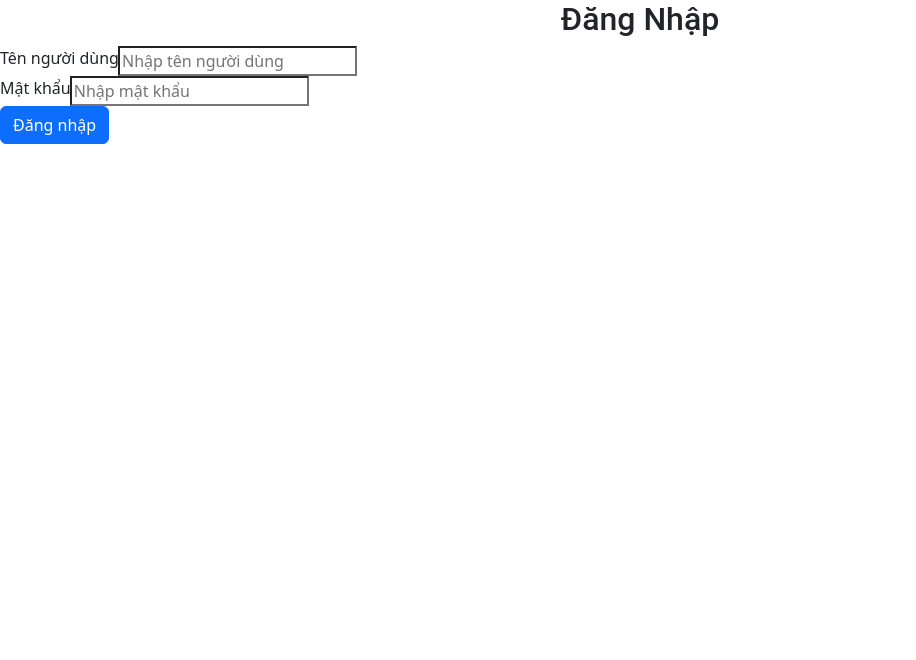
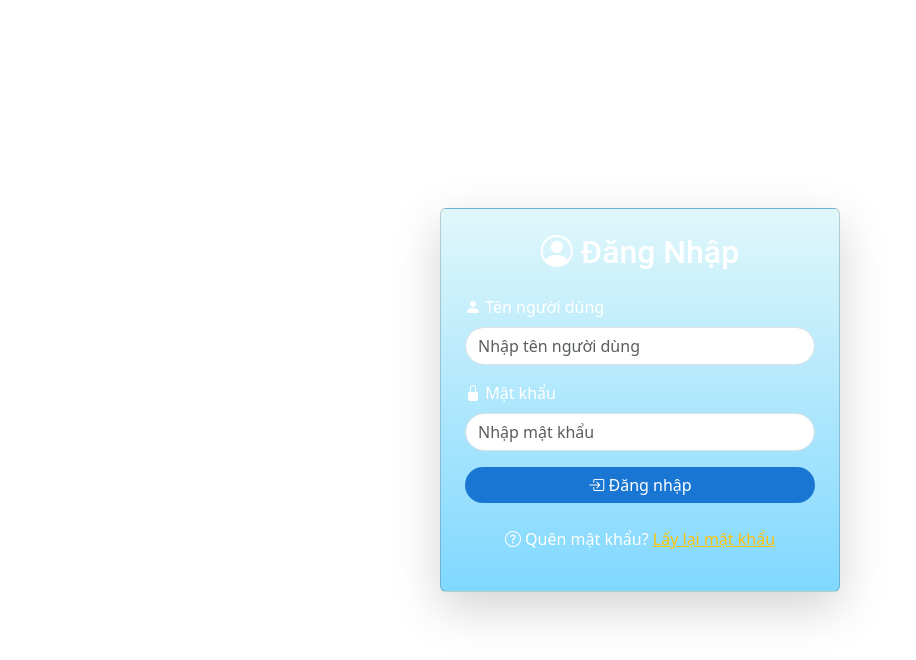
Before and after one commit to Yudov03/SSPS, a React (Vite) app in the folder Frontend/SSPS/: page / in a window 1280 px wide. Shown: the top 660 px of the page, without its empty margins (0-916 px from the left). Built offline with nearby package versions, Linux system fonts and the light colour scheme.

Commit message:
duy hieu update

```diff
--- a/Frontend/SSPS/src/component/Printer/add.jsx
+++ b/Frontend/SSPS/src/component/Printer/add.jsx
@@ -218,7 +218,7 @@ export default function AddPrinter() {
       </StyledHeader>
       <hr />
       <div className="mx-5" style={{}}>
-        <div>
+        <div class="was-validated">
           <div className="row">
             <div className="col-5">
               <div className="input-file-wrapper">
@@ -228,28 +228,33 @@ export default function AddPrinter() {
               <div className="">
                 <label style={{ fontWeight: 'bold' }} htmlFor="statusid"></label>
                 <div className="form-check form-switch ms-2">
-                    < input className="form-check-input" type="checkbox" role="switch" id="statusid" checked={values.status==="E"} onClick={e => setValues({ ...values, status: values.status==="E"?"D":"E", condition: values.status==="E"?"U":"R" })} readOnly />
+                    < input className="form-check-input" required  type="checkbox" role="switch" id="statusid" checked={values.status==="E"} onClick={e => setValues({ ...values, status: values.status==="E"?"D":"E", condition: values.status==="E"?"U":"R" })} readOnly />
                 </div>
               </div>
             </div>
             <div className="col-1"></div>
             <div className="col-5">
               <label style={{ fontWeight: 'bold' }} htmlFor="nameid">Tên:</label>
-              <input type="text" className="form-control" id="nameid" placeholder="Nhập tên máy in" value={values.name} onChange={e => setValues({ ...values, name: e.target.value })} />
+              <input type="text"  required  className="form-control" id="nameid" placeholder="Nhập tên máy in" value={values.name} onChange={e => setValues({ ...values, name: e.target.value })} />
+              <div class="invalid-feedback">Vui lòng nhập tên máy in </div>
+
               <label style={{ fontWeight: 'bold' }} htmlFor="ipid">Địa chỉ IP:</label>
-              <input type="text" className="form-control" id="ipid" placeholder="Nhập ip máy in" value={values.ip} onChange={e => setValues({ ...values, ip: e.target.value })} />
+              <input type="text" className="form-control"  required  id="ipid" placeholder="Nhập ip máy in" value={values.ip} onChange={e => setValues({ ...values, ip: e.target.value })} />
+              <div class="invalid-feedback">Vui lòng nhập ip của máy in </div>
               <div className="">
                 <label style={{ fontWeight: 'bold' }} htmlFor="positionid">Vị trí:</label>
-                  <select className="form-control" id="positionid" value={values.location} onChange={(event) => setValues({ ...values, location: event.target.value })}>
+                  <select className="form-control" required id="positionid" value={values.location} onChange={(event) => setValues({ ...values, location: event.target.value })}>
                     <option value="" disabled>Chọn vị trí</option>
                     <option value="B1.203">B1.203</option>
                     <option value="H6.501">H6.501</option>
                     <option value="A4.402">A4.402</option>
                   </select>
+                  <div class="invalid-feedback">Vui lòng chọn vị trí </div>
               </div>
               <div className="">
                 <label style={{ fontWeight: 'bold' }} htmlFor="descriptionid">Mô tả:</label>
-                <textarea style={{ height: 100 }} id="descriptionid" type="text" className="form-control" placeholder="Nhập mô tả chi tiết" value={values.description} onChange={e => setValues({ ...values, description: e.target.value })} />
+                <textarea style={{ height: 100 }}  required  id="descriptionid" type="text" className="form-control" placeholder="Nhập mô tả chi tiết" value={values.description} onChange={e => setValues({ ...values, description: e.target.value })} />
+                <div class="invalid-feedback">Vui lòng nhập mô tả </div>
               </div>
             </div>
           </div>
--- a/Frontend/SSPS/src/component/login.jsx
+++ b/Frontend/SSPS/src/component/login.jsx
@@ -1,41 +1,80 @@
 import React, { useState } from "react";
 import { Link } from "react-router-dom";
+import "bootstrap/dist/css/bootstrap.min.css"; // Import Bootstrap CSS
+import "bootstrap-icons/font/bootstrap-icons.css"; // Import Bootstrap Icons
+
 const Login = () => {
   const [username, setUsername] = useState("");
   const [password, setPassword] = useState("");
 
   const handleSubmit = (e) => {
     e.preventDefault();
-    // Xử lý đăng nhập ở đây
     console.log("Đăng nhập với", username, password);
   };
 
   return (
-    <div className="login-container">
-      <div className="login-box">
-        <h2>Đăng Nhập</h2>
+    <div className="d-flex justify-content-center align-items-center vh-100 bg-lightblue">
+      <div
+        className="card shadow-lg p-4 rounded"
+        style={{
+          width: "400px",
+          background: "linear-gradient(to bottom, #e0f7fa, #80d8ff)",
+        }}
+      >
+        <h2 className="text-center text-white mb-4">
+          <i className="bi bi-person-circle"></i> Đăng Nhập
+        </h2>
         <form onSubmit={handleSubmit}>
-          <div className="input-group">
-            <label>Tên người dùng</label>
+          <div className="mb-3">
+            <label htmlFor="username" className="form-label text-white">
+              <i className="bi bi-person-fill"></i> Tên người dùng
+            </label>
             <input
               type="text"
+              id="username"
+              className="form-control"
               value={username}
               onChange={(e) => setUsername(e.target.value)}
               placeholder="Nhập tên người dùng"
+              style={{ borderRadius: "20px" }}
             />
           </div>
-          <div className="input-group">
-            <label>Mật khẩu</label>
+          <div className="mb-3">
+            <label htmlFor="password" className="form-label text-white">
+              <i className="bi bi-lock-fill"></i> Mật khẩu
+            </label>
             <input
               type="password"
+              id="password"
+              className="form-control"
               value={password}
               onChange={(e) => setPassword(e.target.value)}
               placeholder="Nhập mật khẩu"
+              style={{ borderRadius: "20px" }}
             />
           </div>
-          {/* <button type="submit" href="dashboard/" className="login-btn">Đăng nhập</button> */}
-          <Link to={`dashboard`} className='btn btn-primary'>Đăng nhập</Link>
+          <div className="d-grid">
+            <Link
+              to={`dashboard`}
+              className="btn btn-primary btn-block"
+              style={{
+                borderRadius: "20px",
+                backgroundColor: "#1976d2",
+                border: "none",
+              }}
+            >
+              <i className="bi bi-box-arrow-in-right"></i> Đăng nhập
+            </Link>
+          </div>
         </form>
+        <div className="text-center mt-4">
+          <p className="text-white">
+            <i className="bi bi-question-circle"></i> Quên mật khẩu?{" "}
+            <Link to="/reset-password" className="text-warning">
+              Lấy lại mật khẩu
+            </Link>
+          </p>
+        </div>
       </div>
     </div>
   );
```
